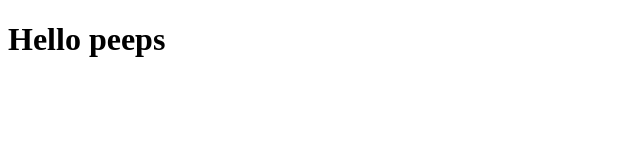
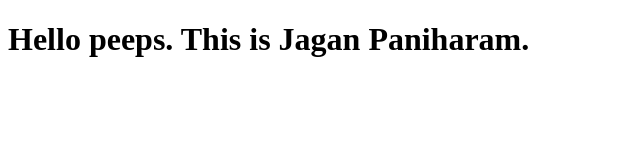
Before and after one commit to Jaganp97/Hitman, a plain HTML site: page site/index.html in a window 1280 px wide. Shown: the whole page, without its empty margins (0-640 px from the left). Drawn offline with Linux system fonts and the light colour scheme.

Commit message:
a small change

```diff
--- a/site/index.html
+++ b/site/index.html
@@ -4,6 +4,6 @@
 	<title>Hello peeps</title>
 </head>
 <body>
-<h1>Hello peeps</h1>
+<h1>Hello peeps. This is Jagan Paniharam.</h1>
 </body>
 </html>
```
